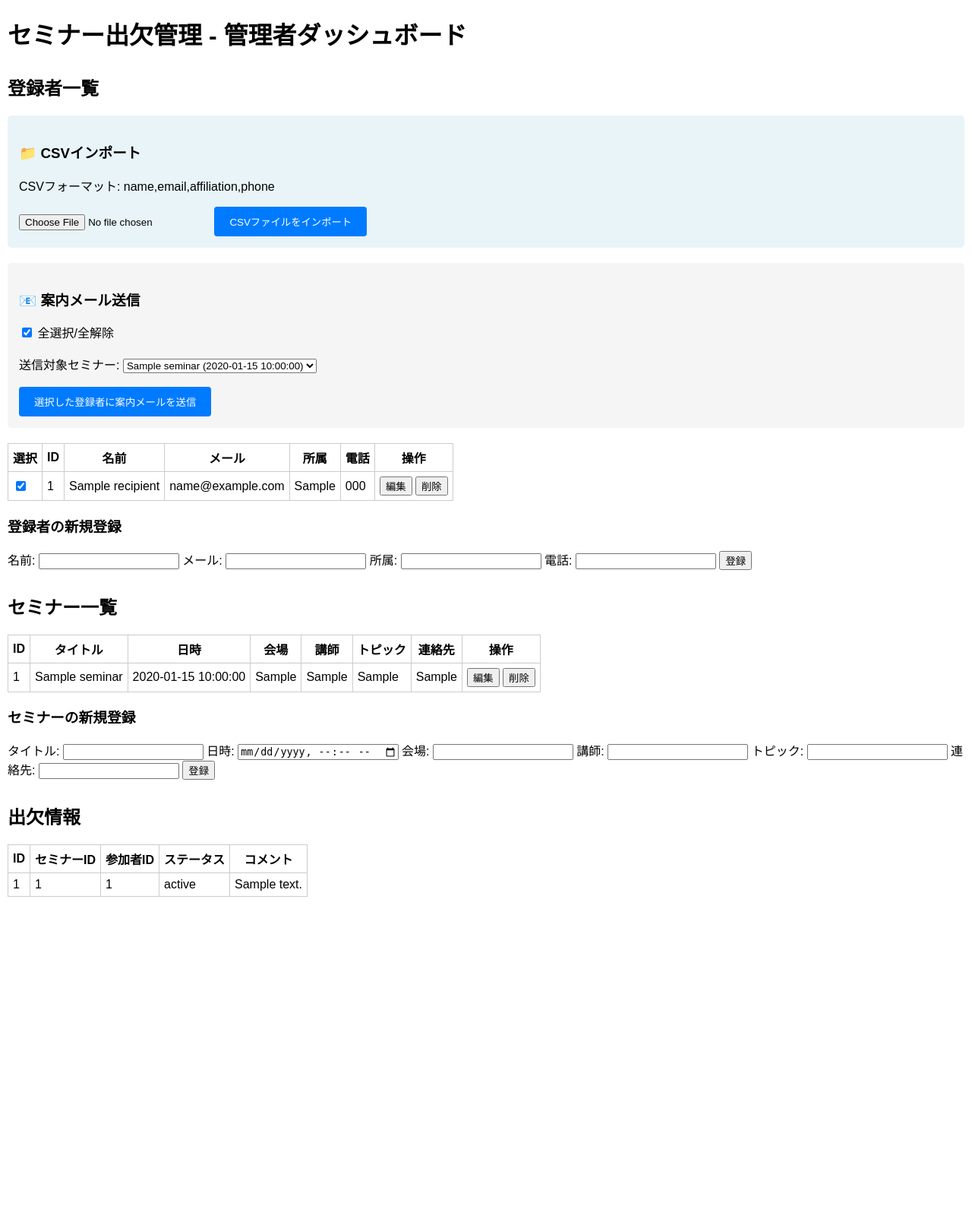
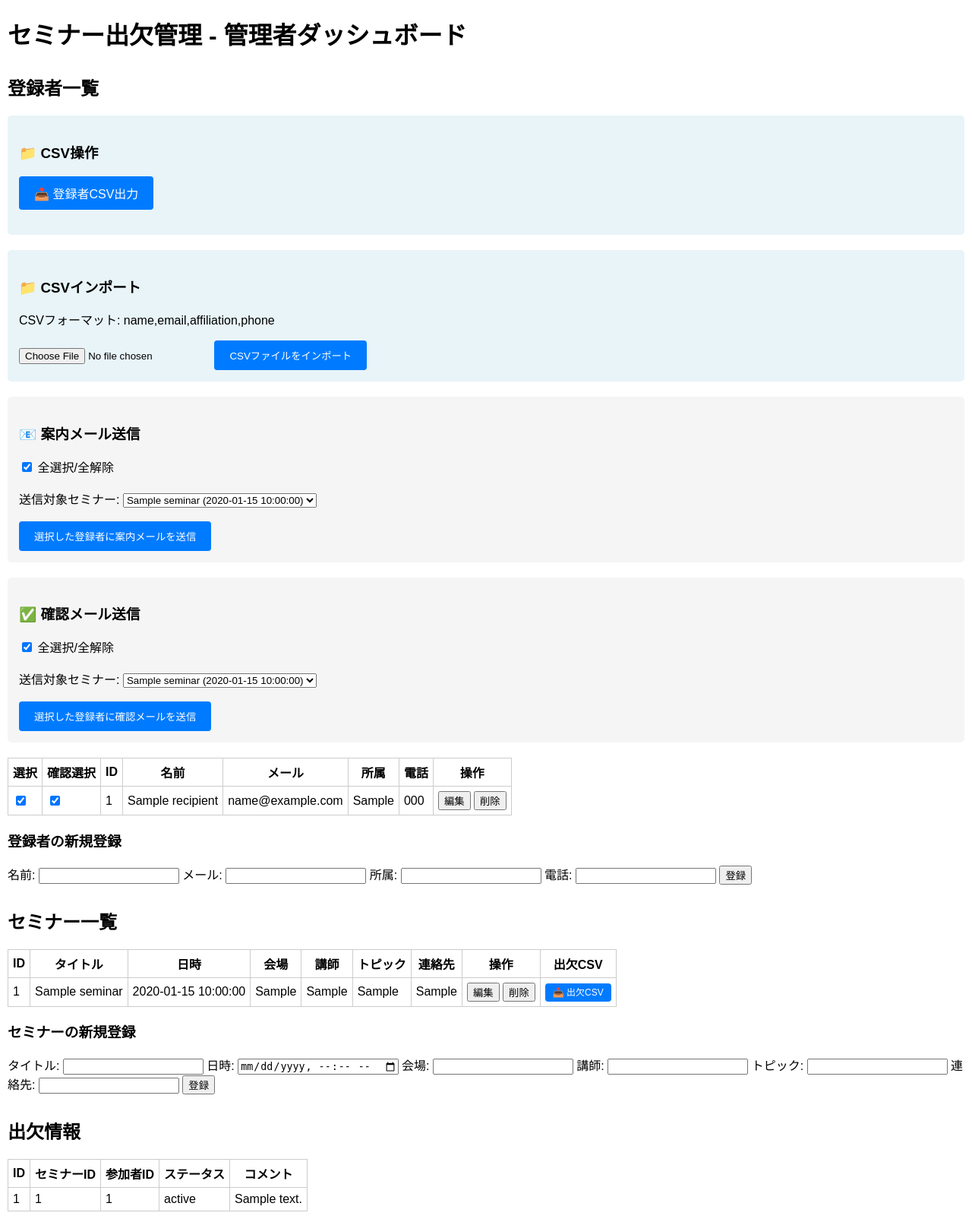
Before and after one commit to akcsri/seminar_attendance, a Flask app: page /admin in a window 1280 px wide. Shown: the whole page at 76% size. Before the commit the page ends 1180 px from the top, so only its background shows below. Run offline with Flask 3, Linux system fonts and the light colour scheme; tables that the repository leaves empty hold one stand-in row (values such as "Sample post").

Commit message:
Implement requested features: manual confirmation emails and CSV exports
Co-authored-by: akcsri <214780190+akcsri@users.noreply.github.com>

```diff
--- a/routes.py
+++ b/routes.py
@@ -1,7 +1,7 @@
-from flask import request, render_template, redirect, url_for, flash
+from flask import request, render_template, redirect, url_for, flash, make_response
 from app import app, db
 from models import Recipient, Seminar, Attendance
-from mailer import send_invitation_email
+from mailer import send_invitation_email, send_confirmation_email
 import csv
 import io
 
@@ -285,3 +285,136 @@ def import_csv():
         flash(f'CSVインポート中にエラーが発生しました: {str(e)}', 'error')
 
     return redirect(url_for('admin_dashboard'))
+
+@app.route('/send_confirmation_emails', methods=['POST'])
+def send_confirmation_emails():
+    """Send confirmation emails to selected recipients for a specific seminar"""
+    try:
+        recipient_ids = request.form.getlist('recipient_ids')
+        seminar_id = request.form.get('seminar_id')
+
+        if not recipient_ids:
+            flash('送信対象の登録者を選択してください。', 'warning')
+            return redirect(url_for('admin_dashboard'))
+
+        if not seminar_id:
+            flash('送信対象のセミナーを選択してください。', 'warning')
+            return redirect(url_for('admin_dashboard'))
+
+        seminar = Seminar.query.get(seminar_id)
+        if not seminar:
+            flash('指定されたセミナーが見つかりません。', 'error')
+            return redirect(url_for('admin_dashboard'))
+
+        sent_count = 0
+        error_count = 0
+
+        for recipient_id in recipient_ids:
+            recipient = Recipient.query.get(recipient_id)
+            if recipient:
+                try:
+                    send_confirmation_email(recipient, seminar)
+                    sent_count += 1
+                except Exception as e:
+                    error_count += 1
+                    print(f"Error sending confirmation email to {recipient.email}: {e}")
+
+        if sent_count > 0:
+            flash(f'{sent_count}件の確認メールを送信しました。', 'success')
+        if error_count > 0:
+            flash(f'{error_count}件のメール送信でエラーが発生しました。', 'warning')
+
+    except Exception as e:
+        flash(f'確認メール送信中にエラーが発生しました: {str(e)}', 'error')
+
+    return redirect(url_for('admin_dashboard'))
+
+@app.route('/export_recipients_csv')
+def export_recipients_csv():
+    """Export recipients list as CSV"""
+    try:
+        recipients = Recipient.query.all()
+
+        output = io.StringIO()
+        writer = csv.writer(output)
+
+        # Write header
+        writer.writerow(['name', 'email', 'affiliation', 'phone'])
+
+        # Write data
+        for recipient in recipients:
+            writer.writerow([
+                recipient.name or '',
+                recipient.email or '',
+                recipient.affiliation or '',
+                recipient.phone or ''
+            ])
+
+        output.seek(0)
+
+        response = make_response(output.getvalue())
+        response.headers['Content-Type'] = 'text/csv; charset=utf-8'
+        response.headers['Content-Disposition'] = 'attachment; filename=recipients.csv'
+
+        return response
+
+    except Exception as e:
+        flash(f'CSVエクスポート中にエラーが発生しました: {str(e)}', 'error')
+        return redirect(url_for('admin_dashboard'))
+
+@app.route('/export_attendance_csv')
+def export_attendance_csv():
+    """Export attendance information as CSV for a specific seminar"""
+    try:
+        seminar_id = request.args.get('seminar_id')
+
+        if not seminar_id:
+            flash('セミナーIDが指定されていません。', 'error')
+            return redirect(url_for('admin_dashboard'))
+
+        # Join attendance data with recipient and seminar information
+        attendances = db.session.query(
+            Attendance, Recipient, Seminar
+        ).join(
+            Recipient, Attendance.recipient_id == Recipient.id
+        ).join(
+            Seminar, Attendance.seminar_id == Seminar.id
+        ).filter(
+            Attendance.seminar_id == seminar_id
+        ).all()
+
+        if not attendances:
+            flash('指定されたセミナーの出欠データが見つかりません。', 'warning')
+            return redirect(url_for('admin_dashboard'))
+
+        output = io.StringIO()
+        writer = csv.writer(output)
+
+        # Write header
+        writer.writerow(['seminar_title', 'recipient_name', 'status', 'comment'])
+
+        # Write data
+        for attendance, recipient, seminar in attendances:
+            writer.writerow([
+                seminar.title or '',
+                recipient.name or '',
+                attendance.status or '',
+                attendance.comment or ''
+            ])
+
+        output.seek(0)
+
+        # Get seminar title for filename
+        seminar = Seminar.query.get(seminar_id)
+        seminar_title = seminar.title if seminar else 'seminar'
+        filename = f'attendance_{seminar_title}.csv'
+
+        response = make_response(output.getvalue())
+        response.headers['Content-Type'] = 'text/csv; charset=utf-8'
+        response.headers['Content-Disposition'] = f'attachment; filename={filename}'
+
+        return response
+
+    except Exception as e:
+        flash(f'出欠CSVエクスポート中にエラーが発生しました: {str(e)}', 'error')
+        return redirect(url_for('admin_dashboard'))
--- a/templates/admin_dashboard.html
+++ b/templates/admin_dashboard.html
@@ -97,6 +97,13 @@
 
     <h2>登録者一覧</h2>
 
+    <!-- CSV Export/Import Section -->
+    <div class="csv-import">
+        <h3>📁 CSV操作</h3>
+        <a href="/export_recipients_csv" class="btn-primary" style="text-decoration: none; display: inline-block; margin-right: 10px;">📥 登録者CSV出力</a>
+        <br><br>
+    </div>
+
     <!-- CSV Import Section -->
     <div class="csv-import">
         <h3>📁 CSVインポート</h3>
@@ -126,16 +133,38 @@
         </form>
     </div>
 
+    <!-- Confirmation Email Controls Section -->
+    <div class="email-controls">
+        <h3>✅ 確認メール送信</h3>
+        <form action="/send_confirmation_emails" method="post" id="confirmationEmailForm">
+            <label>
+                <input type="checkbox" id="selectAllConfirmation" checked> 全選択/全解除
+            </label>
+            <br><br>
+            <label for="confirmation_seminar_select">送信対象セミナー:</label>
+            <select name="seminar_id" id="confirmation_seminar_select" required>
+                {% for s in seminars %}
+                <option value="{{ s.id }}">{{ s.title }} ({{ s.date }})</option>
+                {% endfor %}
+            </select>
+            <br><br>
+            <button type="submit" class="btn-primary">選択した登録者に確認メールを送信</button>
+        </form>
+    </div>
+
     <!-- Recipients Table -->
     <form id="recipientsForm">
         <table>
             <tr>
-                <th>選択</th><th>ID</th><th>名前</th><th>メール</th><th>所属</th><th>電話</th><th>操作</th>
+                <th>選択</th><th>確認選択</th><th>ID</th><th>名前</th><th>メール</th><th>所属</th><th>電話</th><th>操作</th>
             </tr>
             {% for r in recipients %}
             <tr>
                 <td>
                     <input type="checkbox" name="recipient_ids" value="{{ r.id }}" class="recipient-checkbox" checked form="emailForm">
+                </td>
+                <td>
+                    <input type="checkbox" name="recipient_ids" value="{{ r.id }}" class="confirmation-checkbox" checked form="confirmationEmailForm">
                 </td>
                 <td>{{ r.id }}</td>
                 <td>{{ r.name }}</td>
@@ -167,7 +196,7 @@
     <h2>セミナー一覧</h2>
     <table>
         <tr>
-            <th>ID</th><th>タイトル</th><th>日時</th><th>会場</th><th>講師</th><th>トピック</th><th>連絡先</th><th>操作</th>
+            <th>ID</th><th>タイトル</th><th>日時</th><th>会場</th><th>講師</th><th>トピック</th><th>連絡先</th><th>操作</th><th>出欠CSV</th>
         </tr>
         {% for s in seminars %}
         <tr>
@@ -179,6 +208,9 @@
                 <form action="/delete_seminar/{{ s.id }}" method="post" style="display:inline;">
                     <button type="submit">削除</button>
                 </form>
+            </td>
+            <td>
+                <a href="/export_attendance_csv?seminar_id={{ s.id }}" class="btn-primary" style="text-decoration: none; font-size: 12px; padding: 5px 10px;">📥 出欠CSV</a>
             </td>
         </tr>
         {% endfor %}
@@ -208,7 +240,7 @@
     </table>
 
     <script>
-        // JavaScript for select all/none functionality
+        // JavaScript for select all/none functionality - Invitation emails
         document.getElementById('selectAll').addEventListener('change', function() {
             const checkboxes = document.querySelectorAll('.recipient-checkbox');
             checkboxes.forEach(checkbox => {
@@ -216,7 +248,7 @@
             });
         });
 
-        // Update select all checkbox based on individual checkboxes
+        // Update select all checkbox based on individual checkboxes - Invitation emails
         document.querySelectorAll('.recipient-checkbox').forEach(checkbox => {
             checkbox.addEventListener('change', function() {
                 const allCheckboxes = document.querySelectorAll('.recipient-checkbox');
@@ -234,6 +266,33 @@
                 }
             });
         });
+
+        // JavaScript for select all/none functionality - Confirmation emails
+        document.getElementById('selectAllConfirmation').addEventListener('change', function() {
+            const checkboxes = document.querySelectorAll('.confirmation-checkbox');
+            checkboxes.forEach(checkbox => {
+                checkbox.checked = this.checked;
+            });
+        });
+
+        // Update select all checkbox based on individual checkboxes - Confirmation emails
+        document.querySelectorAll('.confirmation-checkbox').forEach(checkbox => {
+            checkbox.addEventListener('change', function() {
+                const allCheckboxes = document.querySelectorAll('.confirmation-checkbox');
+                const checkedCheckboxes = document.querySelectorAll('.confirmation-checkbox:checked');
+                const selectAllCheckbox = document.getElementById('selectAllConfirmation');
+
+                if (checkedCheckboxes.length === 0) {
+                    selectAllCheckbox.indeterminate = false;
+                    selectAllCheckbox.checked = false;
+                } else if (checkedCheckboxes.length === allCheckboxes.length) {
+                    selectAllCheckbox.indeterminate = false;
+                    selectAllCheckbox.checked = true;
+                } else {
+                    selectAllCheckbox.indeterminate = true;
+                }
+            });
+        });
     </script>
 </body>
 </html>
```
Also changed, not shown: 2 other files.
